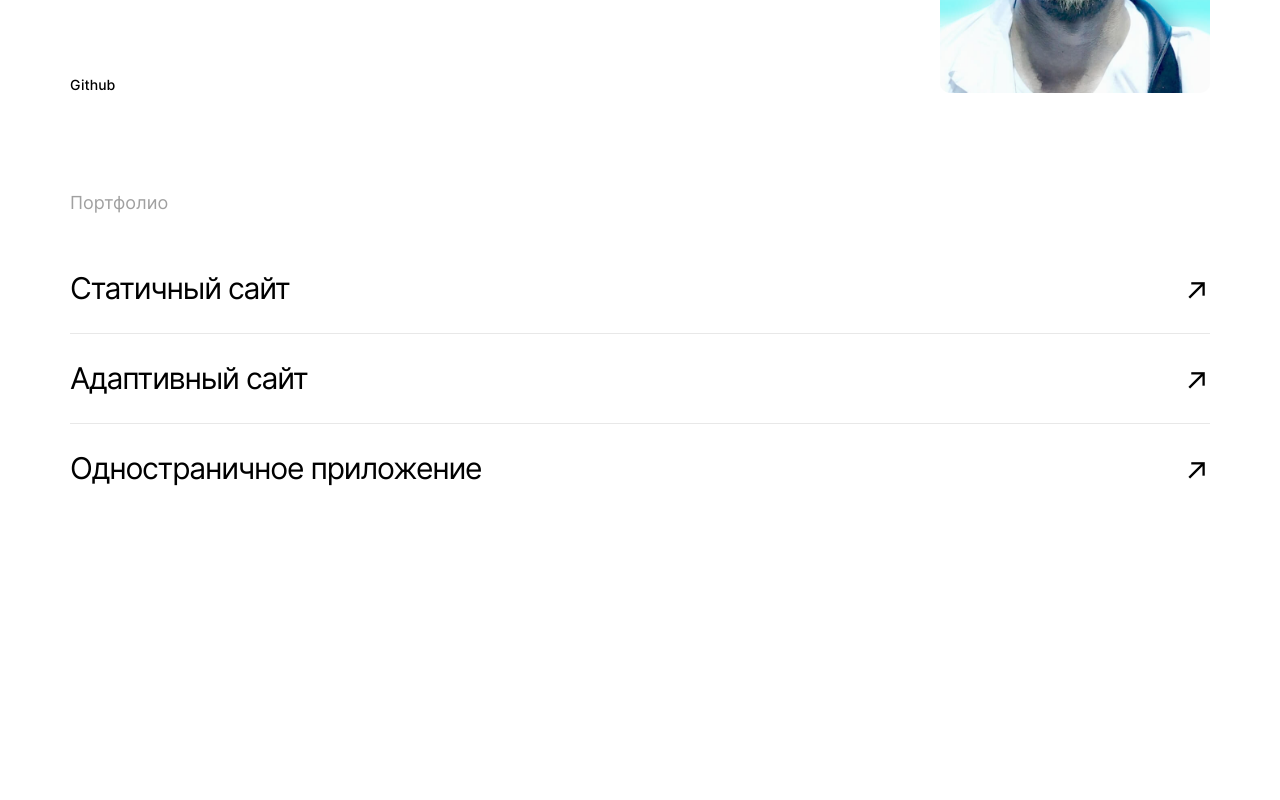
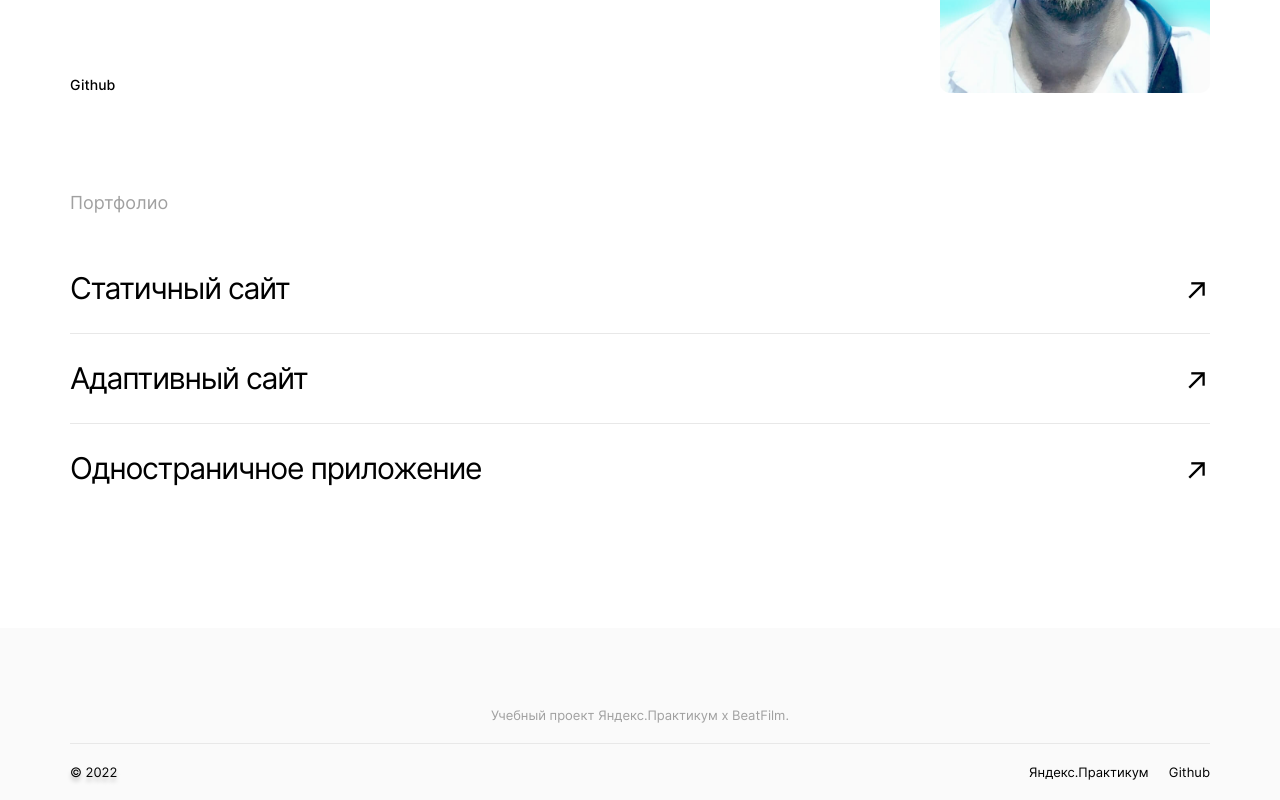
Before and after one commit to YuryAmonsky/movies-explorer-frontend, a React (Create React App) app: page / in a window 1280 px wide. Shown: the part 2342-3142 px from the top of the page. Before the commit the page ends 3070 px from the top, so only its background shows below. Built offline with nearby package versions, Linux system fonts and the light colour scheme; the HTML template or start-up script is replaced by a standard one.

Commit message:
feat: сверстать футер

```diff
--- /dev/null
+++ b/src/components/Footer/Footer.css
@@ -0,0 +1,55 @@
+.footer {
+  padding: 79px 70px 20px;
+  box-sizing: border-box;
+  display: flex;
+  flex-direction: column;
+  align-items: center;
+  background-color: #fafafa;
+}
+
+.footer__text {
+  margin: 0;
+  padding: 0;
+  box-sizing: border-box;
+  font-weight: 400;
+  font-size: 13px;
+  line-height: 16px;
+  /* identical to box height */
+  text-align: center;
+  color: #A0A0A0;
+}
+
+.footer__stroke {
+  margin: 20px auto 20px;
+  width: 100%;
+  height: 1px;
+  border: 0;
+  background: #e8e8e8;
+}
+
+.footer__elements {
+  width: 100%;
+  display: flex;
+  justify-content: space-between;
+}
+
+.footer__copyright {
+  font-weight: 400;
+  font-size: 13px;
+  line-height: 16px;
+  /* identical to box height */
+  text-shadow: 0px 4px 4px rgba(0, 0, 0, 0.25);
+}
+
+.footer__links {
+  display: flex;
+  column-gap: 20px;
+}
+
+.footer__link {
+  font-size: 13px;
+  line-height: 16px;
+  /* identical to box height */
+  text-decoration: none;
+  color: #000;
+}
--- /dev/null
+++ b/src/components/Footer/Footer.js
@@ -0,0 +1,21 @@
+import React from 'react';
+import './Footer.css';
+
+function Footer(){
+
+  return(
+    <footer className="footer">
+      <p className="footer__text">Учебный проект Яндекс.Практикум х BeatFilm.</p>
+      <hr className="footer__stroke"/>
+      <div className="footer__elements">
+        <span className="footer__copyright">© 2022</span>
+        <div className="footer__links">
+          <a className="footer__link" href="https://practicum.yandex.ru" target="_blank" rel="noreferrer">Яндекс.Практикум</a>
+          <a className="footer__link" href="https://github.com/YuryAmonsky" target="_blank" rel="noreferrer">Github</a>
+        </div>
+      </div>
+    </footer>
+  );
+}
+
+export default Footer;
--- a/src/components/Main/AboutMe/AboutMe.css
+++ b/src/components/Main/AboutMe/AboutMe.css
@@ -1,5 +1,5 @@
 .about-me {
-  padding: 100px 70px;
+  padding: 100px 70px 0;
   box-sizing: border-box;
   display: flex;
   flex-direction: column;
--- a/src/components/Main/Main.js
+++ b/src/components/Main/Main.js
@@ -3,6 +3,8 @@ import Promo from './Promo/Promo';
 import AboutProject from './AboutProject/AboutProject';
 import Techs from './Techs/Techs';
 import AboutMe from './AboutMe/AboutMe';
+import Footer from '../Footer/Footer';
+
 
 function Main(){
   return (
@@ -11,6 +13,7 @@ function Main(){
       <AboutProject/>
       <Techs/>
       <AboutMe/>
+      <Footer/>
     </main>
   );
 }
```
